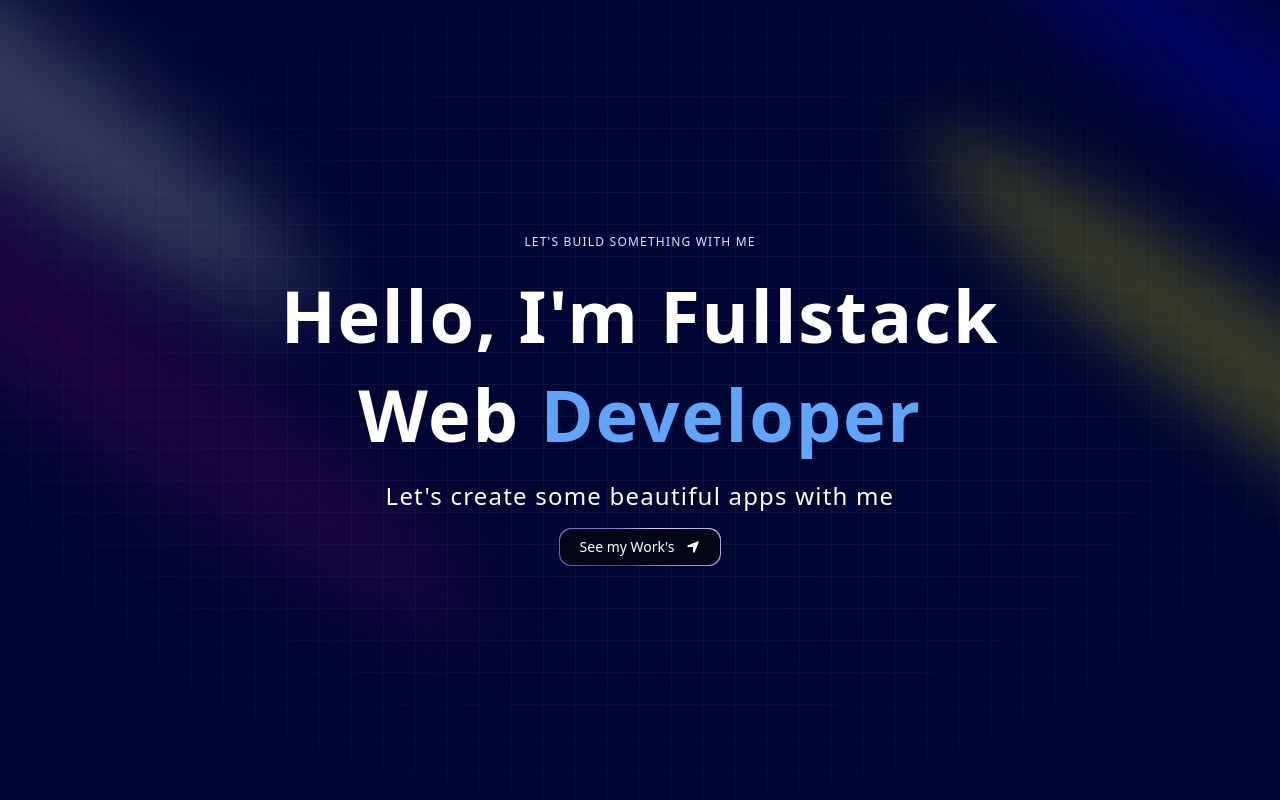
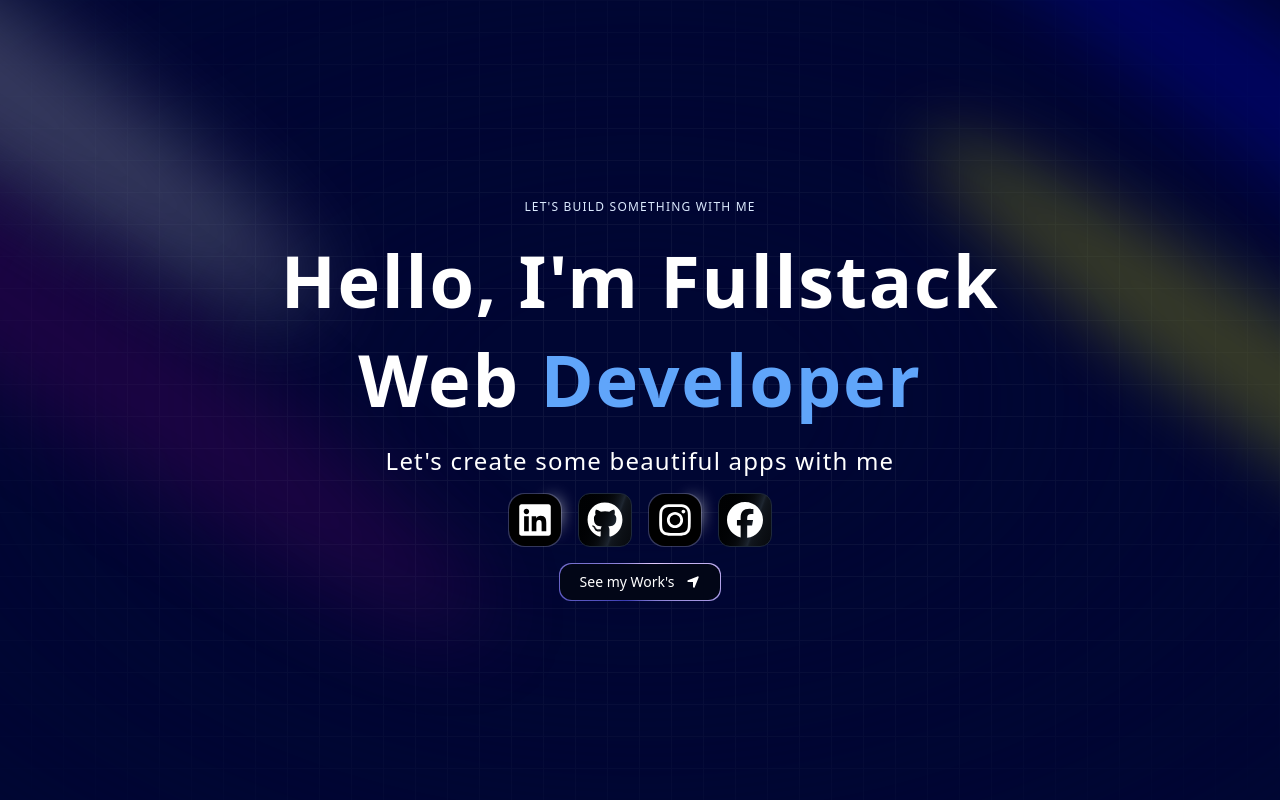
Before and after one commit to BagasWihant/my-portfolio-2024, a Next.js app: page / in a window 1280 px wide. Shown: the top 800 px of the page. Built offline with nearby package versions, Linux system fonts and the light colour scheme.

Commit message:
add sosial media in hero sections

```diff
--- a/components/Hero.tsx
+++ b/components/Hero.tsx
@@ -2,16 +2,29 @@ import React from "react";
 import { Spotlight } from "./ui/Spotlight";
 import { TextGenerateEffect } from "./ui/text-generate-effect";
 import ButtonMagic from "./ui/ButtonMagic";
-import { FaLocationArrow } from "react-icons/fa6";
+import {
+  FaFacebook,
+  FaGithub,
+  FaInstagram,
+  FaLinkedin,
+  FaLocationArrow,
+} from "react-icons/fa6";
+import Link from "next/link";
+import { HoverBorderGradient } from "./ui/hover-gradient";
 
 const Hero = () => {
   return (
     <div className="h-screen flex justify-center items-center">
-
       <div>
-                <Spotlight className="-top-40 -left-10 md:-left-32 md:-top-20 h-screen" fill="white" />
+        <Spotlight
+          className="-top-40 -left-10 md:-left-32 md:-top-20 h-screen"
+          fill="white"
+        />
         <Spotlight className="top-10 left-full h-[80vh] w-[50vw]" fill="blue" />
-                <Spotlight className="top-80 left-full h-[80vh] w-[50vw]" fill="yellow" />
+        <Spotlight
+          className="top-80 left-full h-[80vh] w-[50vw]"
+          fill="yellow"
+        />
         <Spotlight className="top-60 left-10 h-screen " fill="purple" />
       </div>
 
@@ -27,9 +40,36 @@ const Hero = () => {
 
           <TextGenerateEffect
             className="text-center text-4xl md:text-6xl lg:text-7xl"
-                        words="Hello, I&apos;m Fullstack Web Developer" />
+            words="Hello, I'm Fullstack Web Developer"
+          />
 
-                    <p className="text-center md:tracking-wider mb-4 text-sm md:text-lg lg:text-2xl">Let&apos;s create some beautiful apps with me</p>
+          <p className="text-center md:tracking-wider mb-4 text-sm md:text-lg lg:text-2xl">
+            Let&apos;s create some beautiful apps with me
+          </p>
+
+          <div className="flex gap-4 mb-4">
+            <HoverBorderGradient
+              containerClassName="rounded-2xl"
+              as="button"
+              className="dark:bg-black dark:text-white flex items-center"
+            >
+              <FaLinkedin className="h-9 w-9" />
+            </HoverBorderGradient>
+
+            <button className="inline-flex p-2 animate-shimmer items-center justify-center rounded-xl border border-slate-800 bg-[linear-gradient(110deg,#000103,45%,#1e2631,55%,#000103)] bg-[length:200%_100%] font-medium text-white transition-colors">
+              <FaGithub className="h-9 w-9" />
+            </button>
+            <HoverBorderGradient
+              containerClassName="rounded-2xl"
+              as="button"
+              className="dark:bg-black dark:text-white flex items-center"
+            >
+              <FaInstagram className="h-9 w-9" />
+            </HoverBorderGradient>
+            <button className="inline-flex p-2 animate-shimmer items-center justify-center rounded-xl border border-slate-800 bg-[linear-gradient(110deg,#000103,45%,#1e2631,55%,#000103)] bg-[length:200%_100%] font-medium text-white transition-colors">
+              <FaFacebook className="h-9 w-9" />
+            </button>
+          </div>
 
           <a href="#about">
             <ButtonMagic
@@ -38,11 +78,10 @@ const Hero = () => {
               position="right"
             />
           </a>
-
         </div>
       </div>
     </div>
   );
-}
+};
 
-export default Hero
+export default Hero;
--- /dev/null
+++ b/components/ui/hover-gradient.tsx
@@ -0,0 +1,99 @@
+"use client";
+import React, { useState, useEffect, useRef } from "react";
+
+import { motion } from "framer-motion";
+import { cn } from "@/utils/cn";
+
+type Direction = "TOP" | "LEFT" | "BOTTOM" | "RIGHT";
+
+export function HoverBorderGradient({
+  children,
+  containerClassName,
+  className,
+  as: Tag = "button",
+  duration = 1,
+  clockwise = true,
+  ...props
+}: React.PropsWithChildren<
+  {
+    as?: React.ElementType;
+    containerClassName?: string;
+    className?: string;
+    duration?: number;
+    clockwise?: boolean;
+  } & React.HTMLAttributes<HTMLElement>
+>) {
+  const [hovered, setHovered] = useState<boolean>(false);
+  const [direction, setDirection] = useState<Direction>("TOP");
+
+  const rotateDirection = (currentDirection: Direction): Direction => {
+    const directions: Direction[] = ["TOP", "LEFT", "BOTTOM", "RIGHT"];
+    const currentIndex = directions.indexOf(currentDirection);
+    const nextIndex = clockwise
+      ? (currentIndex - 1 + directions.length) % directions.length
+      : (currentIndex + 1) % directions.length;
+    return directions[nextIndex];
+  };
+
+  const movingMap: Record<Direction, string> = {
+    TOP: "radial-gradient(20.7% 50% at 50% 0%, hsl(0, 0%, 100%) 0%, rgba(255, 255, 255, 0) 100%)",
+    LEFT: "radial-gradient(16.6% 43.1% at 0% 50%, hsl(0, 0%, 100%) 0%, rgba(255, 255, 255, 0) 100%)",
+    BOTTOM:
+      "radial-gradient(20.7% 50% at 50% 100%, hsl(0, 0%, 100%) 0%, rgba(255, 255, 255, 0) 100%)",
+    RIGHT:
+      "radial-gradient(16.2% 41.199999999999996% at 100% 50%, hsl(0, 0%, 100%) 0%, rgba(255, 255, 255, 0) 100%)",
+  };
+
+  const highlight =
+    "radial-gradient(75% 181.15942028985506% at 50% 50%, #3275F8 0%, rgba(255, 255, 255, 0) 100%)";
+
+  useEffect(() => {
+    if (!hovered) {
+      const interval = setInterval(() => {
+        setDirection((prevState) => rotateDirection(prevState));
+      }, duration * 1000);
+      return () => clearInterval(interval);
+    }
+  }, [hovered]);
+  return (
+    <Tag
+      onMouseEnter={(event: React.MouseEvent<HTMLDivElement>) => {
+        setHovered(true);
+      }}
+      onMouseLeave={() => setHovered(false)}
+      className={cn(
+        "relative flex  content-center bg-black/20 hover:bg-black/10 transition duration-500 dark:bg-white/20 items-center flex-col flex-nowrap gap-10 h-min justify-center overflow-visible p-px decoration-clone w-fit",
+        containerClassName
+      )}
+      {...props}
+    >
+      <div
+        className={cn(
+          "w-auto text-white z-10 bg-black p-2 rounded-[inherit]",
+          className
+        )}
+      >
+        {children}
+      </div>
+      <motion.div
+        className={cn(
+          "flex-none inset-0 overflow-hidden absolute z-0 rounded-[inherit]"
+        )}
+        style={{
+          filter: "blur(8px)",
+          position: "absolute",
+          width: "100%",
+          height: "100%",
+        }}
+        initial={{ background: movingMap[direction] }}
+        animate={{
+          background: hovered
+            ? [movingMap[direction], highlight]
+            : movingMap[direction],
+        }}
+        transition={{ ease: "linear", duration: duration ?? 1 }}
+      />
+      <div className="bg-black absolute z-1 flex-none inset-[2px] rounded-[100px]" />
+    </Tag>
+  );
+}
```
Lines whose indentation alone changed are shown as unchanged.
